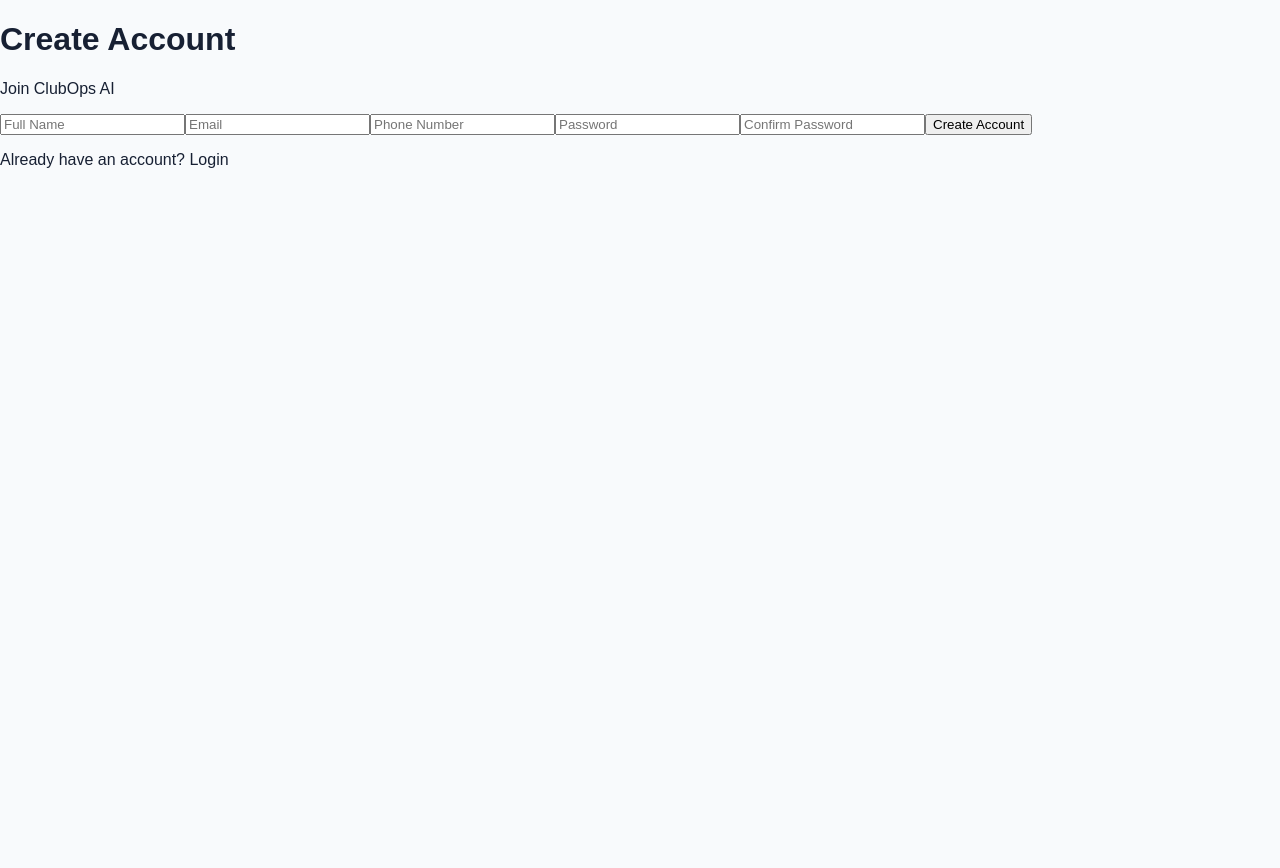
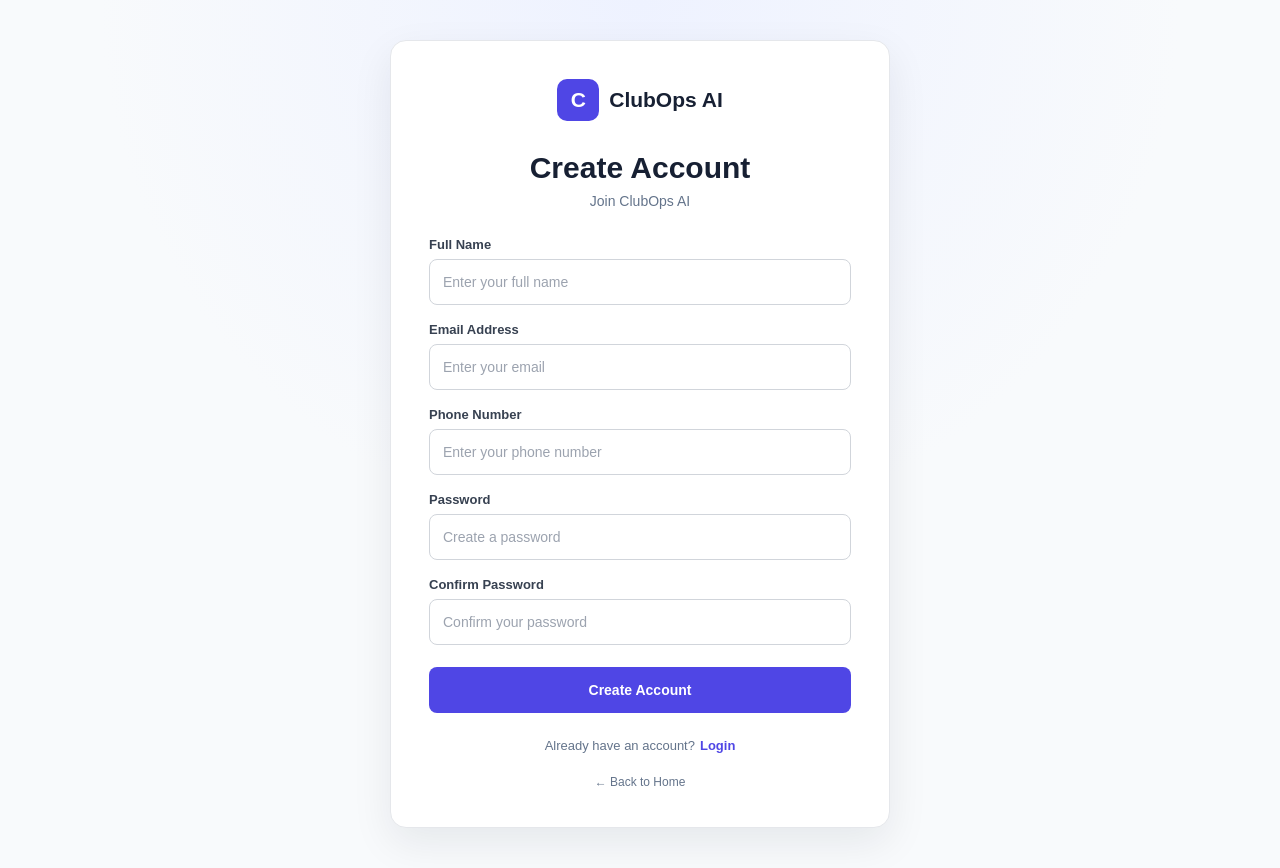
Before and after one commit to bangoriyabhavya151107/ClubOps-AI, a Next.js app: page /register in a window 1280 px wide. Before the commit the page ends 800 px from the top, so only its background shows below. Built offline with nearby package versions, Linux system fonts and the light colour scheme; no server answers.

Commit message:
css is ready

```diff
--- a/src/app/globals.css
+++ b/src/app/globals.css
@@ -430,3 +430,286 @@
     width: 100%;
   }
 }
+
+
+
+/* =================================
+   AUTH / REGISTER PAGE
+================================= */
+
+.auth-page {
+  min-height: 100vh;
+
+  display: flex;
+  align-items: center;
+  justify-content: center;
+
+  padding: 40px 20px;
+
+  background:
+    radial-gradient(
+      circle at top,
+      #eef2ff 0%,
+      #f8fafc 50%,
+      #f8fafc 100%
+    );
+}
+
+.auth-card {
+  width: 100%;
+  max-width: 500px;
+
+  background: white;
+
+  border: 1px solid #e5e7eb;
+
+  border-radius: 16px;
+
+  padding: 38px;
+
+  box-shadow:
+    0 15px 40px rgba(15, 23, 42, 0.08);
+}
+
+
+/* Logo */
+
+.auth-logo {
+  display: flex;
+
+  align-items: center;
+
+  justify-content: center;
+
+  gap: 10px;
+
+  margin-bottom: 30px;
+
+  color: #172033;
+
+  font-size: 21px;
+
+  font-weight: 700;
+}
+
+.auth-logo-icon {
+  width: 42px;
+  height: 42px;
+
+  background: #4f46e5;
+
+  color: white;
+
+  border-radius: 10px;
+
+  display: flex;
+
+  align-items: center;
+  justify-content: center;
+
+  font-weight: 700;
+}
+
+
+/* Heading */
+
+.auth-heading {
+  text-align: center;
+
+  margin-bottom: 28px;
+}
+
+.auth-heading h1 {
+  margin: 0 0 8px;
+
+  font-size: 30px;
+
+  color: #172033;
+}
+
+.auth-heading p {
+  margin: 0;
+
+  color: #64748b;
+
+  font-size: 14px;
+}
+
+
+/* Form */
+
+.auth-form {
+  display: flex;
+
+  flex-direction: column;
+
+  gap: 17px;
+}
+
+.form-group {
+  display: flex;
+
+  flex-direction: column;
+
+  gap: 7px;
+}
+
+.form-group label {
+  font-size: 13px;
+
+  font-weight: 600;
+
+  color: #374151;
+}
+
+.form-group input {
+  width: 100%;
+
+  height: 46px;
+
+  padding: 0 13px;
+
+  border: 1px solid #d1d5db;
+
+  border-radius: 8px;
+
+  outline: none;
+
+  background: white;
+
+  color: #172033;
+
+  font-size: 14px;
+
+  transition: 0.2s;
+}
+
+.form-group input::placeholder {
+  color: #9ca3af;
+}
+
+.form-group input:focus {
+  border-color: #4f46e5;
+
+  box-shadow:
+    0 0 0 3px rgba(79, 70, 229, 0.1);
+}
+
+
+/* Message */
+
+.auth-message {
+  padding: 11px 13px;
+
+  background: #eef2ff;
+
+  color: #4338ca;
+
+  border-radius: 8px;
+
+  font-size: 13px;
+}
+
+
+/* Submit Button */
+
+.auth-submit {
+  width: 100%;
+
+  height: 46px;
+
+  border: none;
+
+  border-radius: 8px;
+
+  background: #4f46e5;
+
+  color: white;
+
+  font-size: 14px;
+
+  font-weight: 600;
+
+  cursor: pointer;
+
+  transition: 0.2s;
+
+  margin-top: 5px;
+}
+
+.auth-submit:hover {
+  background: #4338ca;
+}
+
+.auth-submit:active {
+  transform: scale(0.99);
+}
+
+
+/* Login Footer */
+
+.auth-footer {
+  display: flex;
+
+  justify-content: center;
+
+  align-items: center;
+
+  gap: 5px;
+
+  margin-top: 25px;
+
+  font-size: 13px;
+
+  color: #64748b;
+}
+
+.auth-footer a {
+  color: #4f46e5;
+
+  font-weight: 600;
+}
+
+.auth-footer a:hover {
+  text-decoration: underline;
+}
+
+
+/* Back Home */
+
+.back-home {
+  display: block;
+
+  text-align: center;
+
+  margin-top: 22px;
+
+  font-size: 12px;
+
+  color: #64748b;
+}
+
+.back-home:hover {
+  color: #4f46e5;
+}
+
+
+/* Mobile */
+
+@media (max-width: 600px) {
+
+  .auth-page {
+    padding: 20px 15px;
+  }
+
+  .auth-card {
+    padding: 25px 20px;
+
+    border-radius: 12px;
+  }
+
+  .auth-heading h1 {
+    font-size: 26px;
+  }
+
+}
--- a/src/app/layout.js
+++ b/src/app/layout.js
@@ -2,7 +2,7 @@
 
 export const metadata = {
   title: "ClubOps AI",
-  description: "AI-Powered College Club Management Platform",
+  description: "AI-Powered College Club Management",
 };
 
 export default function RootLayout({ children }) {
--- a/src/app/register/page.jsx
+++ b/src/app/register/page.jsx
@@ -1,181 +1,234 @@
 "use client";
 
+import Link from "next/link";
 import { useState } from "react";
-import Link from "next/link";
-import { useRouter } from "next/navigation";
-import { createClient } from "@/lib/supabase/client";
 
 export default function RegisterPage() {
+  const [formData, setFormData] = useState({
+    fullName: "",
+    email: "",
+    phone: "",
+    password: "",
+    confirmPassword: "",
+  });
 
-  const router = useRouter();
-  const supabase = createClient();
+  const [message, setMessage] = useState("");
 
-  const [fullName, setFullName] = useState("");
-  const [email, setEmail] = useState("");
-  const [phone, setPhone] = useState("");
-  const [password, setPassword] = useState("");
-  const [confirmPassword, setConfirmPassword] = useState("");
+  const handleChange = (e) => {
+    setFormData({
+      ...formData,
+      [e.target.name]: e.target.value,
+    });
+  };
 
-  const [loading, setLoading] = useState(false);
-  const [message, setMessage] = useState("");
-  const [error, setError] = useState("");
-
-  async function handleRegister(e) {
-
+  const handleSubmit = (e) => {
     e.preventDefault();
 
-    setError("");
-    setMessage("");
-
-    if (!fullName || !email || !password) {
-      setError("Please fill all required fields.");
+    if (
+      !formData.fullName ||
+      !formData.email ||
+      !formData.phone ||
+      !formData.password ||
+      !formData.confirmPassword
+    ) {
+      setMessage("Please fill all fields.");
       return;
     }
 
-    if (password !== confirmPassword) {
-      setError("Passwords do not match.");
+    if (formData.password !== formData.confirmPassword) {
+      setMessage("Passwords do not match.");
       return;
     }
 
-    if (password.length < 6) {
-      setError("Password must be at least 6 characters.");
-      return;
-    }
-
-    try {
-
-      setLoading(true);
-
-      const { data, error } = await supabase.auth.signUp({
-        email,
-        password,
-
-        options: {
-          data: {
-            full_name: fullName,
-            phone: phone
-          }
-        }
-      });
-
-      if (error) {
-        throw error;
-      }
-
-      setMessage(
-        "Account created successfully. Please check your email for verification."
-      );
-
-      setFullName("");
-      setEmail("");
-      setPhone("");
-      setPassword("");
-      setConfirmPassword("");
-
-    } catch (err) {
-
-      setError(err.message || "Registration failed.");
-
-    } finally {
-
-      setLoading(false);
-
-    }
-  }
+    setMessage("Account information is valid.");
+  };
 
   return (
-    <main className="flex min-h-screen items-center justify-center bg-slate-950 px-6 py-10 text-white">
+    <main className="auth-page">
 
-      <div className="w-full max-w-md rounded-2xl border border-slate-800 bg-slate-900 p-8">
+      <div className="auth-card">
 
-        <h1 className="text-3xl font-bold">
-          Create Account
-        </h1>
+        {/* Logo */}
 
-        <p className="mt-2 text-slate-400">
-          Join ClubOps AI
-        </p>
+        <Link href="/" className="auth-logo">
 
-        {error && (
-          <div className="mt-5 rounded-lg bg-red-900/30 p-3 text-sm text-red-300">
-            {error}
+          <div className="auth-logo-icon">
+            C
           </div>
-        )}
 
-        {message && (
-          <div className="mt-5 rounded-lg bg-green-900/30 p-3 text-sm text-green-300">
-            {message}
+          <span>
+            ClubOps AI
+          </span>
+
+        </Link>
+
+
+        {/* Heading */}
+
+        <div className="auth-heading">
+
+          <h1>
+            Create Account
+          </h1>
+
+          <p>
+            Join ClubOps AI
+          </p>
+
+        </div>
+
+
+        {/* Register Form */}
+
+        <form
+          className="auth-form"
+          onSubmit={handleSubmit}
+        >
+
+          {/* Full Name */}
+
+          <div className="form-group">
+
+            <label htmlFor="fullName">
+              Full Name
+            </label>
+
+            <input
+              id="fullName"
+              name="fullName"
+              type="text"
+              placeholder="Enter your full name"
+              value={formData.fullName}
+              onChange={handleChange}
+            />
+
           </div>
-        )}
 
-        <form onSubmit={handleRegister} className="mt-6 space-y-4">
 
-          <input
-            type="text"
-            placeholder="Full Name"
-            value={fullName}
-            onChange={(e) => setFullName(e.target.value)}
-            className="w-full rounded-lg border border-slate-700 bg-slate-950 px-4 py-3 outline-none focus:border-blue-500"
-            required
-          />
+          {/* Email */}
 
-          <input
-            type="email"
-            placeholder="Email"
-            value={email}
-            onChange={(e) => setEmail(e.target.value)}
-            className="w-full rounded-lg border border-slate-700 bg-slate-950 px-4 py-3 outline-none focus:border-blue-500"
-            required
-          />
+          <div className="form-group">
 
-          <input
-            type="tel"
-            placeholder="Phone Number"
-            value={phone}
-            onChange={(e) => setPhone(e.target.value)}
-            className="w-full rounded-lg border border-slate-700 bg-slate-950 px-4 py-3 outline-none focus:border-blue-500"
-          />
+            <label htmlFor="email">
+              Email Address
+            </label>
 
-          <input
-            type="password"
-            placeholder="Password"
-            value={password}
-            onChange={(e) => setPassword(e.target.value)}
-            className="w-full rounded-lg border border-slate-700 bg-slate-950 px-4 py-3 outline-none focus:border-blue-500"
-            required
-          />
+            <input
+              id="email"
+              name="email"
+              type="email"
+              placeholder="Enter your email"
+              value={formData.email}
+              onChange={handleChange}
+            />
 
-          <input
-            type="password"
-            placeholder="Confirm Password"
-            value={confirmPassword}
-            onChange={(e) => setConfirmPassword(e.target.value)}
-            className="w-full rounded-lg border border-slate-700 bg-slate-950 px-4 py-3 outline-none focus:border-blue-500"
-            required
-          />
+          </div>
+
+
+          {/* Phone */}
+
+          <div className="form-group">
+
+            <label htmlFor="phone">
+              Phone Number
+            </label>
+
+            <input
+              id="phone"
+              name="phone"
+              type="tel"
+              placeholder="Enter your phone number"
+              value={formData.phone}
+              onChange={handleChange}
+            />
+
+          </div>
+
+
+          {/* Password */}
+
+          <div className="form-group">
+
+            <label htmlFor="password">
+              Password
+            </label>
+
+            <input
+              id="password"
+              name="password"
+              type="password"
+              placeholder="Create a password"
+              value={formData.password}
+              onChange={handleChange}
+            />
+
+          </div>
+
+
+          {/* Confirm Password */}
+
+          <div className="form-group">
+
+            <label htmlFor="confirmPassword">
+              Confirm Password
+            </label>
+
+            <input
+              id="confirmPassword"
+              name="confirmPassword"
+              type="password"
+              placeholder="Confirm your password"
+              value={formData.confirmPassword}
+              onChange={handleChange}
+            />
+
+          </div>
+
+
+          {/* Message */}
+
+          {message && (
+            <div className="auth-message">
+              {message}
+            </div>
+          )}
+
+
+          {/* Submit */}
 
           <button
             type="submit"
-            disabled={loading}
-            className="w-full rounded-lg bg-blue-600 py-3 font-semibold hover:bg-blue-700 disabled:opacity-50"
+            className="auth-submit"
           >
-            {loading ? "Creating Account..." : "Create Account"}
+            Create Account
           </button>
 
         </form>
 
-        <p className="mt-6 text-center text-sm text-slate-400">
 
-          Already have an account?{" "}
+        {/* Login */}
 
-          <Link
-            href="/login"
-            className="text-blue-400 hover:underline"
-          >
+        <div className="auth-footer">
+
+          <span>
+            Already have an account?
+          </span>
+
+          <Link href="/login">
             Login
           </Link>
 
-        </p>
+        </div>
+
+
+        {/* Back Home */}
+
+        <Link
+          href="/"
+          className="back-home"
+        >
+          ← Back to Home
+        </Link>
 
       </div>
 
```
